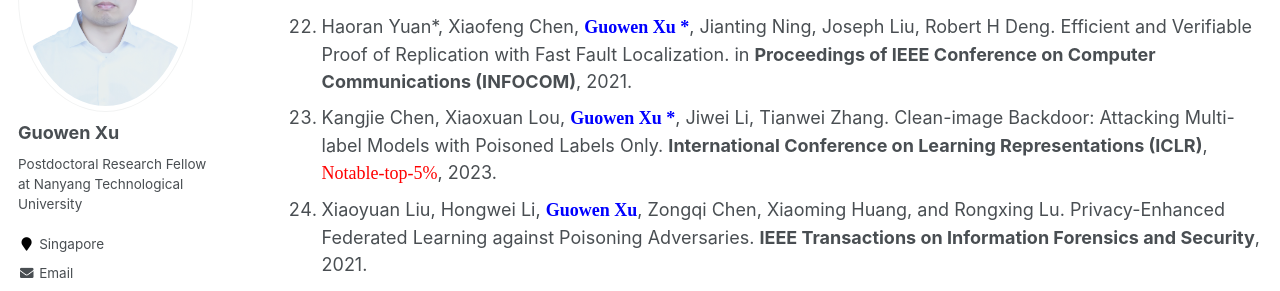
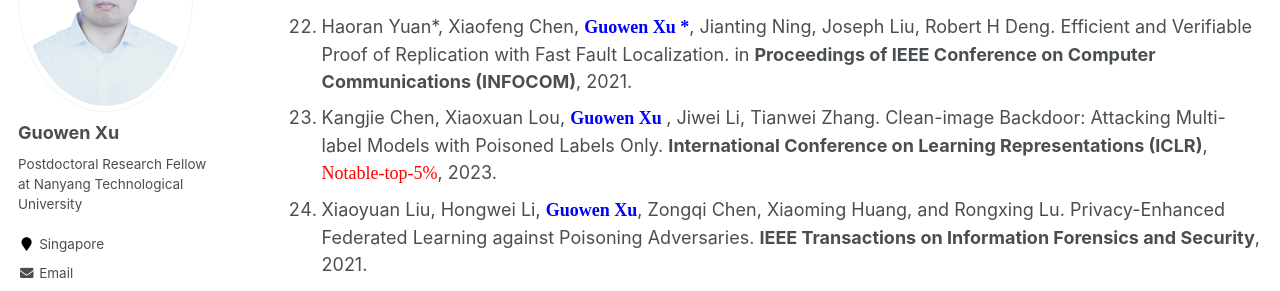
Before and after one commit to Guowen-xu/guowen-xu.github.io, a Jekyll site: the page built from _pages/publications.md, in a window 1280 px wide and 900 px high, scrolled down 1875 px. Shown: the part 152-443 px from the top of the window. Built offline with Jekyll 4.4.1, drawn with Linux system fonts in a browser that asks for light colours; some web fonts are replaced.

Commit message:
Update publications.md

```diff
--- a/_pages/publications.md
+++ b/_pages/publications.md
@@ -36,7 +36,7 @@ You can find my articles on my [Google Scholar](https://scholar.google.com.hk/ci
 20. Jianfei Sun,  **<font face="Times New Roman" color=blue size=4> Guowen Xu *</font>**, Tianwei Zhang, Hu Xiong, Hongwei Li, Robert H Deng. Share your data carefree: An efficient, scalable and privacy-preserving data sharing service in cloud computing. **IEEE Transactions on Cloud Computing**. 2021.
 21. Xingshuo Han, **<font face="Times New Roman" color=blue size=4> Guowen Xu</font>**, Yuan Zhou, Xuehuan Yang, Jiwei Li, Tianwei Zhang. Physical Backdoor Attacks to Lane Detection Systems in Autonomous Driving. in **Proceedings of ACM International Conference on Multimedia (MM)**, 2022.
 22. Haoran Yuan\*, Xiaofeng Chen, **<font face="Times New Roman" color=blue size=4> Guowen Xu *</font>**, Jianting Ning, Joseph Liu, Robert H Deng.  Efficient and Verifiable Proof of Replication with Fast Fault Localization. in **Proceedings of IEEE Conference on Computer Communications (INFOCOM)**, 2021.
-23. Kangjie Chen, Xiaoxuan Lou, **<font face="Times New Roman" color=blue size=4> Guowen Xu *</font>**, Jiwei Li, Tianwei Zhang. Clean-image Backdoor: Attacking Multi-label Models with Poisoned Labels Only. **International Conference on Learning Representations (ICLR)**, <font face="Times New Roman" color=red size=4> Notable-top-5%</font>, 2023.
+23. Kangjie Chen, Xiaoxuan Lou, **<font face="Times New Roman" color=blue size=4> Guowen Xu </font>**, Jiwei Li, Tianwei Zhang. Clean-image Backdoor: Attacking Multi-label Models with Poisoned Labels Only. **International Conference on Learning Representations (ICLR)**, <font face="Times New Roman" color=red size=4> Notable-top-5%</font>, 2023.
 24. Xiaoyuan Liu, Hongwei Li, **<font face="Times New Roman" color=blue size=4> Guowen Xu</font>**, Zongqi Chen, Xiaoming Huang, and Rongxing Lu. Privacy-Enhanced Federated Learning against Poisoning Adversaries. **IEEE Transactions on Information Forensics and Security**, 2021.
 25. Shangwei Guo, Tianwei Zhang, **<font face="Times New Roman" color=blue size=4> Guowen Xu</font>**, Han Yu, Tao Xiang, Yang Liu. Topology-aware Differen-tial Privacy for Decentralized Image Classification. **IEEE Transactions on Circuits and Systems for Video Technology**, 2021.
 26. Wenbo Jiang, Hongwei Li, **<font face="Times New Roman" color=blue size=4> Guowen Xu</font>**, Tianwei Zhang, Rongxing Lu. Physical Black-box Adversarial Attacks through Transformations. **IEEE Transactions on Big Data**. 2022.
```
